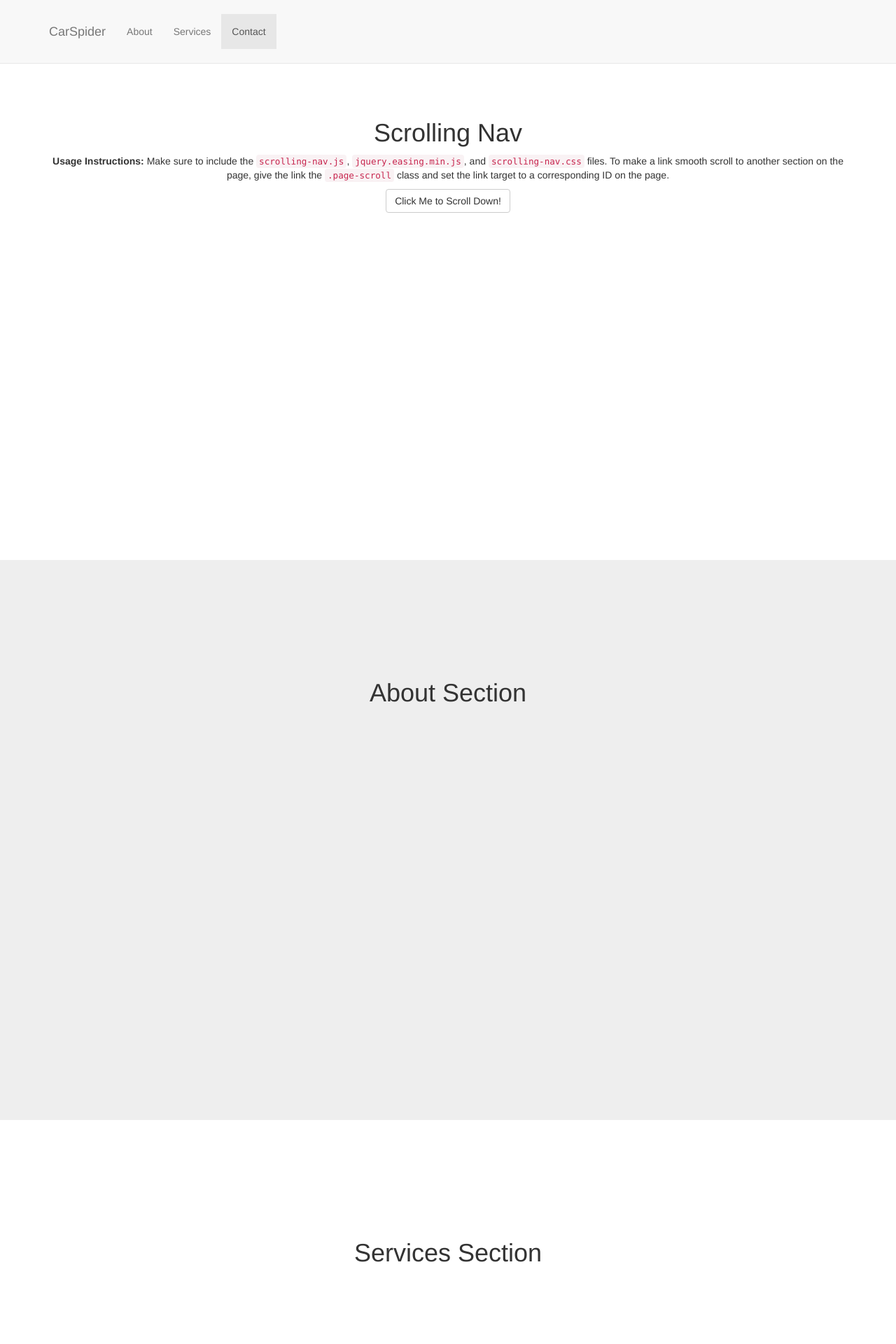
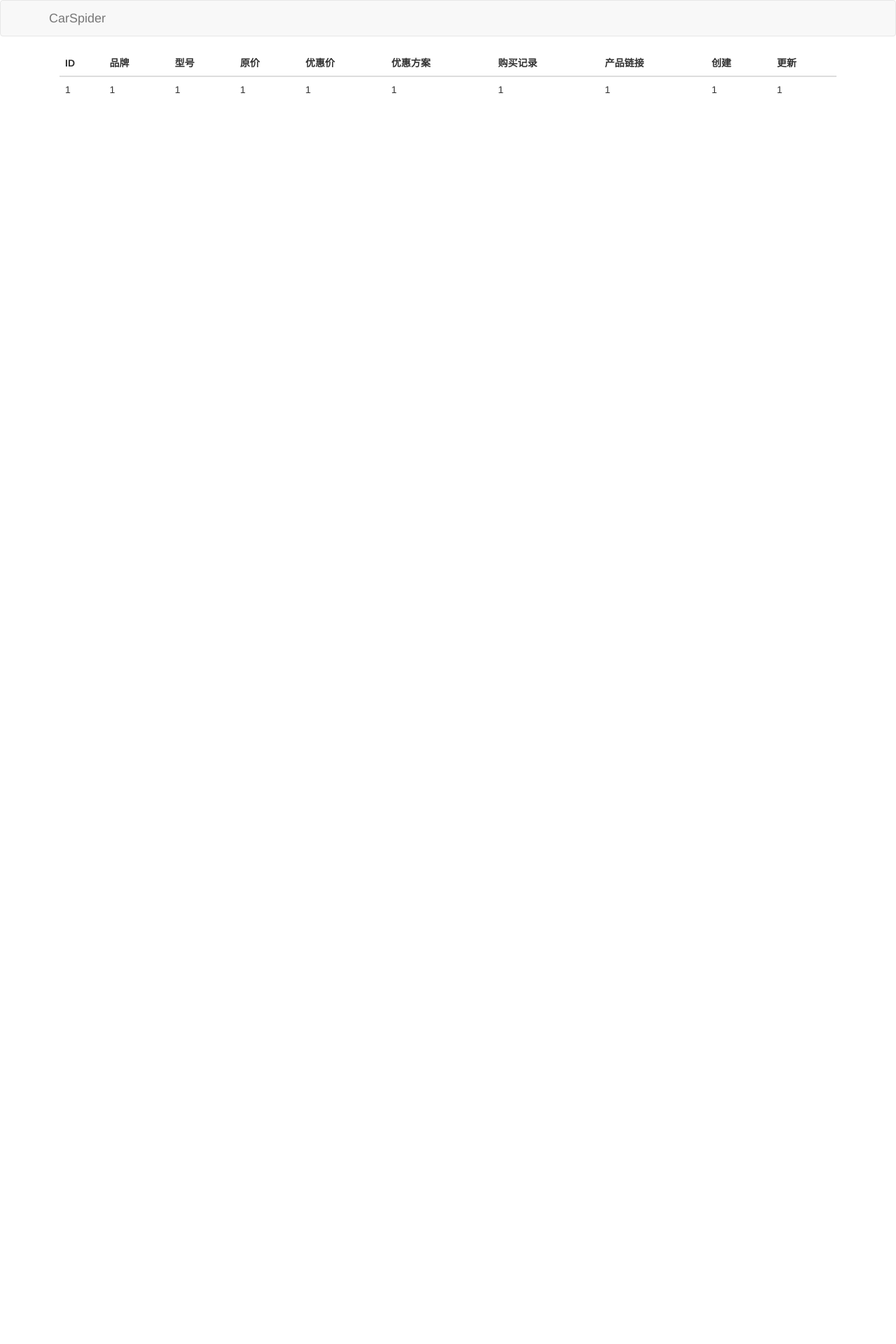
Before and after one commit to san-na/CarSpider, a Flask app: page / in a window 1280 px wide. Shown: the top 1920 px of the page at 70% size. After the commit the page ends 133 px from the top, so only its background shows below. Run offline with Flask 2, Linux system fonts and the light colour scheme; parts of the project's set-up code (start-up, migrations or seed data) failed here and were passed over; some libraries are stand-ins or nearby versions.

Commit message:
修改网页模板

```diff
--- a/car_spider_web/car/templates/index.html
+++ b/car_spider_web/car/templates/index.html
@@ -1,123 +1,37 @@
-<!DOCTYPE html>
-<html lang="en">
+{% extends "layout.html" %}
 
-<head>
-
-    <meta charset="utf-8">
-    <meta http-equiv="X-UA-Compatible" content="IE=edge">
-    <meta name="viewport" content="width=device-width, initial-scale=1">
-    <meta name="description" content="">
-    <meta name="author" content="">
-
-    <title>CarSpider</title>
-
-    <!-- Bootstrap Core CSS -->
-    <link rel="stylesheet" href="{{ url_for('static', filename='css/bootstrap.min.css') }}">
-
-    <!-- Custom CSS -->
-    <link rel="stylesheet" href="{{ url_for('static', filename='css/scrolling-nav.css') }}">
-
-</head>
-
-<!-- The #page-top ID is part of the scrolling feature - the data-spy and data-target are part of the built-in Bootstrap scrollspy function -->
-
-<body id="page-top" data-spy="scroll" data-target=".navbar-fixed-top">
-
-    <!-- Navigation -->
-    <nav class="navbar navbar-default navbar-fixed-top" role="navigation">
-        <div class="container">
-            <div class="navbar-header page-scroll">
-                <button type="button" class="navbar-toggle" data-toggle="collapse" data-target=".navbar-ex1-collapse">
-                    <span class="sr-only">Toggle navigation</span>
-                    <span class="icon-bar"></span>
-                    <span class="icon-bar"></span>
-                    <span class="icon-bar"></span>
-                </button>
-                <a class="navbar-brand page-scroll" href="#page-top">CarSpider</a>
-            </div>
-
-            <!-- Collect the nav links, forms, and other content for toggling -->
-            <div class="collapse navbar-collapse navbar-ex1-collapse">
-                <ul class="nav navbar-nav">
-                    <!-- Hidden li included to remove active class from about link when scrolled up past about section -->
-                    <li class="hidden">
-                        <a class="page-scroll" href="#page-top"></a>
-                    </li>
-                    <li>
-                        <a class="page-scroll" href="#about">About</a>
-                    </li>
-                    <li>
-                        <a class="page-scroll" href="#services">Services</a>
-                    </li>
-                    <li>
-                        <a class="page-scroll" href="#contact">Contact</a>
-                    </li>
-                </ul>
-            </div>
-            <!-- /.navbar-collapse -->
-        </div>
-        <!-- /.container -->
-    </nav>
-
-    <!-- Intro Section -->
-    <section id="intro" class="intro-section">
-        <div class="container">
-            <div class="row">
-                <div class="col-lg-12">
-                    <h1>Scrolling Nav</h1>
-                    <p><strong>Usage Instructions:</strong> Make sure to include the <code>scrolling-nav.js</code>, <code>jquery.easing.min.js</code>, and <code>scrolling-nav.css</code> files. To make a link smooth scroll to another section on the page, give the link the <code>.page-scroll</code> class and set the link target to a corresponding ID on the page.</p>
-                    <a class="btn btn-default page-scroll" href="#about">Click Me to Scroll Down!</a>
-                </div>
-            </div>
-        </div>
-    </section>
-
-    <!-- About Section -->
-    <section id="about" class="about-section">
-        <div class="container">
-            <div class="row">
-                <div class="col-lg-12">
-                    <h1>About Section</h1>
-                </div>
-            </div>
-        </div>
-    </section>
-
-    <!-- Services Section -->
-    <section id="services" class="services-section">
-        <div class="container">
-            <div class="row">
-                <div class="col-lg-12">
-                    <h1>Services Section</h1>
-                </div>
-            </div>
-        </div>
-    </section>
-
-    <!-- Contact Section -->
-    <section id="contact" class="contact-section">
-        <div class="container">
-            <div class="row">
-                <div class="col-lg-12">
-                    <h1>Contact Section</h1>
-                </div>
-            </div>
-        </div>
-    </section>
-
-    <!-- jQuery -->
-    <script src="{{ url_for('static', filename='js/jquery.js') }}"></script>
-
-    <!-- Bootstrap Core JavaScript -->
-    <script src="js/bootstrap.min.js"></script>
-    <script src="{{ url_for('static', filename='js/bootstrap.min.js') }}"></script>
-
-    <!-- Scrolling Nav JavaScript -->
-    <script src="js/jquery.easing.min.js"></script>
-    <script src="js/scrolling-nav.js"></script>
-    <script src="{{ url_for('static', filename='js/jquery.easing.min.js') }}"></script>
-    <script src="{{ url_for('static', filename='js/scrolling-nav.js') }}"></script>
-
-</body>
-
-</html>
+{% block content %}
+<div class=" col-md-12">
+  <div></div>
+  <table class="table table-hover">
+    <thead>
+      <tr>
+        <th>ID</th>
+        <th>品牌</th>
+        <th>型号</th>
+        <th>原价</th>
+        <th>优惠价</th>
+        <th>优惠方案</th>
+        <th>购买记录</th>
+        <th>产品链接</th>
+        <th>创建</th>
+        <th>更新</th>
+      </tr>
+    </thead>
+    <tbody>
+      <tr>
+        <td>1</td>
+        <td>1</td>
+        <td>1</td>
+        <td>1</td>
+        <td>1</td>
+        <td>1</td>
+        <td>1</td>
+        <td>1</td>
+        <td>1</td>
+        <td>1</td>
+      </tr>
+    </tbody>
+  </table>
+</div>
+{% endblock %}
--- /dev/null
+++ b/car_spider_web/car/templates/layout.html
@@ -0,0 +1,69 @@
+<!DOCTYPE html>
+<html lang="en">
+
+  <head>
+
+    <meta charset="utf-8">
+    <meta http-equiv="X-UA-Compatible" content="IE=edge">
+    <meta name="viewport" content="width=device-width, initial-scale=1">
+    <meta name="description" content="">
+    <meta name="author" content="">
+
+    <title>CarSpider</title>
+
+    <!-- Bootstrap Core CSS -->
+    <link rel="stylesheet" href="{{ url_for('static', filename='css/bootstrap.min.css') }}">
+
+    <!-- Custom CSS -->
+    <link rel="stylesheet" href="{{ url_for('static', filename='css/scrolling-nav.css') }}">
+    {% block external_stylesheets %}{% endblock %}
+
+  </head>
+
+
+  <body id="page-top" data-spy="scroll" data-target=".navbar-fixed-top">
+
+    <!-- Navigation -->
+    <nav class="navbar navbar-default top-nav-collapse" role="navigation">
+      <div class="container">
+        <div class="navbar-header page-scroll">
+          <button type="button" class="navbar-toggle" data-toggle="collapse" data-target=".navbar-ex1-collapse">
+            <span class="sr-only">Toggle navigation</span>
+            <span class="icon-bar"></span>
+            <span class="icon-bar"></span>
+            <span class="icon-bar"></span>
+          </button>
+          <a class="navbar-brand page-scroll" href="#page-top">CarSpider</a>
+        </div>
+
+        <!-- Collect the nav links, forms, and other content for toggling -->
+        <div class="collapse navbar-collapse navbar-ex1-collapse">
+          <ul class="nav navbar-nav">
+            <!-- Hidden li included to remove active class from about link when scrolled up past about section -->
+            <li class="hidden">
+              <a class="page-scroll" href="#page-top"></a>
+            </li>
+          </ul>
+        </div>
+        <!-- /.navbar-collapse -->
+      </div>
+      <!-- /.container -->
+    </nav>
+
+    <div class="container">
+      {% block content %}{% endblock %}
+    </div>
+
+    <!-- jQuery -->
+    <script src="{{ url_for('static', filename='js/jquery.js') }}"></script>
+
+    <!-- Bootstrap Core JavaScript -->
+    <script src="{{ url_for('static', filename='js/bootstrap.min.js') }}"></script>
+
+    <!-- Scrolling Nav JavaScript -->
+    <script src="{{ url_for('static', filename='js/jquery.easing.min.js') }}"></script>
+    <script src="{{ url_for('static', filename='js/scrolling-nav.js') }}"></script>
+
+  </body>
+
+</html>
```
